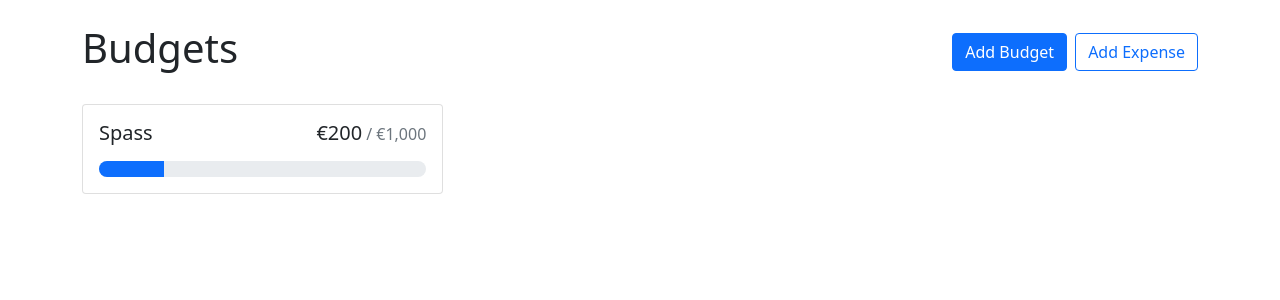
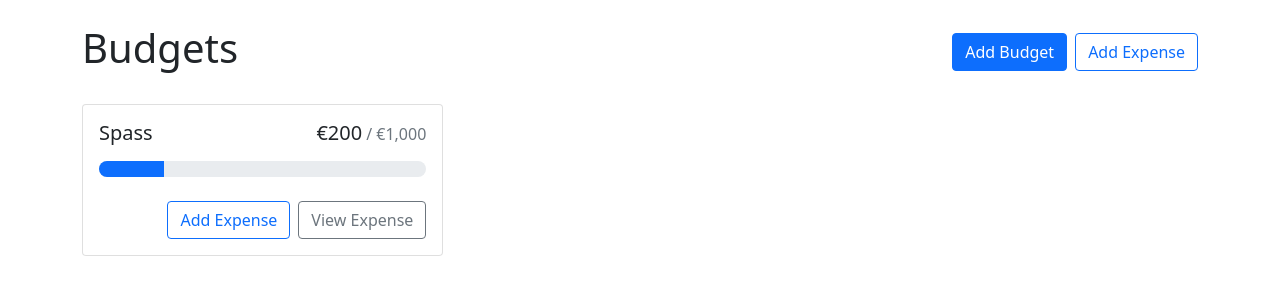
Before and after one commit to Seborider/Budget, a React (Create React App) app: page / in a window 1280 px wide. Shown: the top 300 px of the page. Built offline with nearby package versions, Linux system fonts and the light colour scheme.

Commit message:
⚡️  Add buttons and styling functionality

```diff
--- a/src/components/BudgetCard.js
+++ b/src/components/BudgetCard.js
@@ -1,9 +1,15 @@
-import { Card, ProgressBar } from 'react-bootstrap';
+import { Card, ProgressBar, Stack, Button } from 'react-bootstrap';
 import { currencyFormatter } from '../utils'
 
-export default function BudgetCard({name, amount, max}) {
+export default function BudgetCard({name, amount, max, gray}) {
+    const classNames = []
+    if (amount > max) {
+        classNames.push("bg-danger", "bg-opacity-10")
+    } else if (gray) {
+        classNames.push("bg-light")
+    }
     return (
-        <Card>
+        <Card className={classNames.join(" ")}>
             <Card.Body>
                 <Card.Title className="d-flex justify-content-between align-items-baseline fw-normal mb-3">
                     <div className="me-2">{name}</div>
@@ -12,10 +18,11 @@ export default function BudgetCard({name, amount, max}) {
                     </span>
                     </div>
                 </Card.Title>
-                <ProgressBar className="rounded-pill" variant={getProgressBarVariant(amount, max)} min={0} max={max} now={amount}>
-
-
-                </ProgressBar>
+                <ProgressBar className="rounded-pill" variant={getProgressBarVariant(amount, max)} min={0} max={max} now={amount}></ProgressBar>
+                <Stack direction="horizontal" gap="2" className="mt-4">
+                    <Button variant="outline-primary" className="ms-auto">Add Expense</Button>
+                    <Button variant="outline-secondary">View Expense</Button>
+                </Stack>
             </Card.Body>
         </Card>
     )
```
